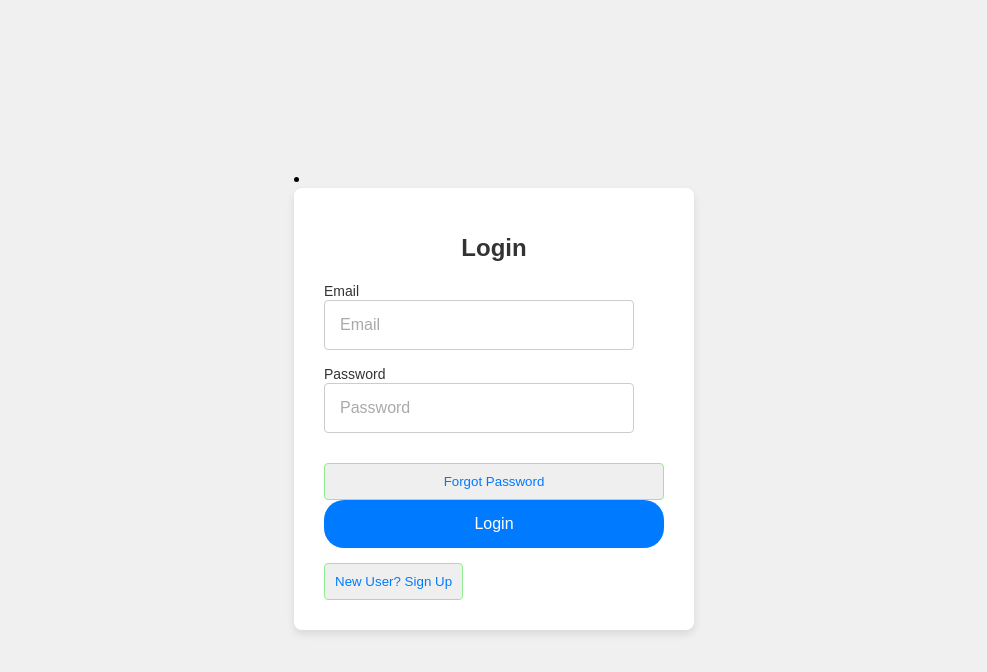
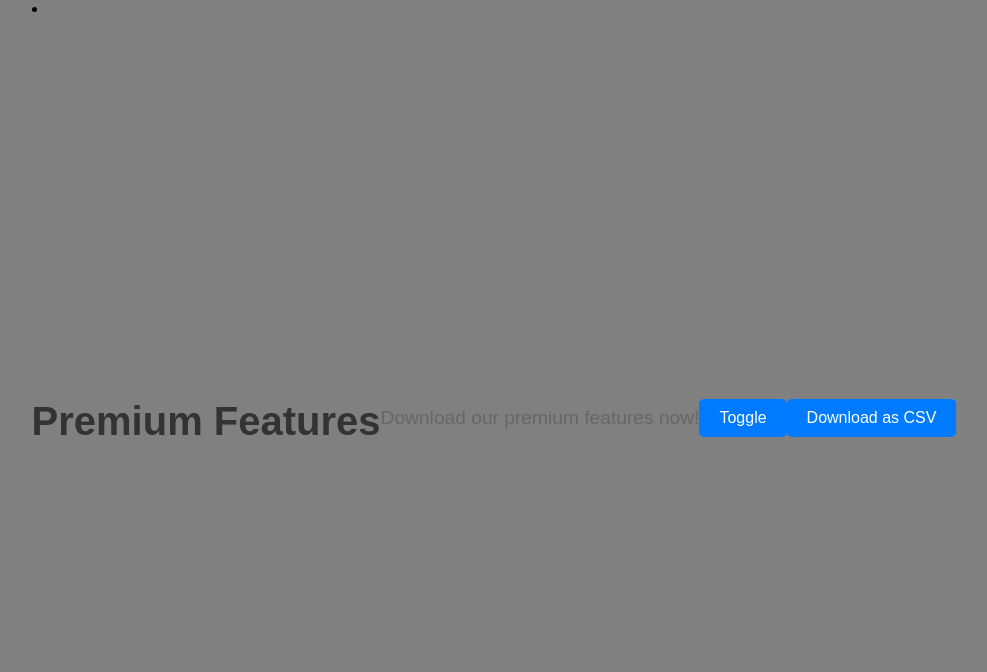
Before and after one commit to kulkarnianushree/Expense-Tracker-1-, a React (Create React App) app: page /download in a window 1280 px wide. Before the commit this address led to /. Shown: the top 672 px of the page, without its empty margins (146-1133 px from the left). Built offline with nearby package versions, Linux system fonts and the light colour scheme.

Commit message:
Adding Premium Features

```diff
--- a/src/App.jsx
+++ b/src/App.jsx
@@ -6,6 +6,7 @@ import Navigation from "./component/Layout/Navigation";
 import ProfilePage from "./Pages/ProfilePage";
 import ForgotPasswordPage from "./Pages/Forgot-PasswordPage";
 import { useSelector } from "react-redux";
+import DownloadPage from "./Pages/DownloadPage";
 
 function App() {
   const loginstatus = useSelector((state) => state.auth.isLoggedin);
@@ -18,6 +19,7 @@ function App() {
         <Route path="/welcome" element={loginstatus ? <WelcomePage /> : <Navigate to="/" />} />
         <Route path="/Profile" element={loginstatus ? <ProfilePage /> : <Navigate to="/" />} />
         <Route path="/ForgotPassword" element={loginstatus ? <Navigate to="/welcome" /> : <ForgotPasswordPage />} />
+        <Route path="/download" element={<DownloadPage/>}/>
         <Route path="*" element={<Navigate to="/" />} /> {/* Redirect any unknown routes to the home page */}
       </Routes>
     </Router>
--- /dev/null
+++ b/src/Pages/DownloadPage.js
@@ -0,0 +1,8 @@
+import Download from "../component/Expense/download"
+const DownloadPage = () =>{
+
+    return(
+        <Download/>
+    )
+}
+export default DownloadPage
--- a/src/Store/expenseSlice.js
+++ b/src/Store/expenseSlice.js
@@ -1,7 +1,9 @@
 import { createSlice } from '@reduxjs/toolkit';
+
 
 const initialState = {
   expenses: [],
+  theme: 'gray'
 };
 
 const expensesSlice = createSlice({
@@ -12,8 +14,14 @@ const expensesSlice = createSlice({
       state.expenses = action.payload;
     },
     deleteExpense(state, action) {
-      state.expenses = state.expenses.filter(expense => expense.id!== action.payload);
+      state.expenses = state.expenses.filter(expense => expense.id !== action.payload);
     },
+    toggle(state) {
+      state.theme = state.theme === 'gray' ? 'white' : 'gray';
+    },
+    DownloadFile(state){
+
+    }
   },
 });
 
--- a/src/component/Auth/Auth.js
+++ b/src/component/Auth/Auth.js
@@ -10,7 +10,7 @@ const Auth = () => {
   const loginStatus = useSelector(state => state.auth.isLoggedin)
   const dispatch = useDispatch()
   const [isSignin, setIsSignin] = useState(false);
-  const[ForgotPassword,setForgotPassword] = useState(false)
+  const[forgotPassword,setForgotPassword] = useState(false)
   const [UserDetail, setUserDetail] = useState({
     Email: "",
     Password: "",
@@ -190,7 +190,7 @@ const Auth = () => {
         </div>
       )}
       {loginStatus && <Welcome />}
-      {ForgotPassword && <ForgotPassword email={UserDetail.Email} />}
+      {forgotPassword && <ForgotPassword email={UserDetail.Email} />}
     </div>
   );
 };
--- a/src/component/Auth/Forgot-Password.js
+++ b/src/component/Auth/Forgot-Password.js
@@ -1,10 +1,12 @@
 import React, { useState } from "react";
 import { useNavigate } from "react-router-dom";
-import AuthPage from "../../Pages/AuthPage";
+
+
 
 const ForgotPassword = () => {
   const [email, setEmail] = useState('');
-  const navigation = useNavigate()
+  const navigation = useNavigate();
+
   const emailChangeHandler = (event) => {
     setEmail(event.target.value);
   };
@@ -23,7 +25,7 @@ const ForgotPassword = () => {
       });
 
       if (!response.ok) {
-        throw new Error('Try again');
+        throw new Error('Failed to send link. Please try again.');
       }
 
       const data = await response.json();
@@ -33,16 +35,19 @@ const ForgotPassword = () => {
       alert(error.message);
     }
   };
-  const GoBackHandler = () =>{
-    navigation(<AuthPage/>)
-  }
+
+  const GoBackHandler = () => {
+    navigation('/');
+  };
+
   return (
-    <div>
+    <div className="container">
       <form>
-        <div>
-          <label>Enter Registered E-mail</label>
+        <div className="form-group">
+          <label htmlFor="email">Enter Registered E-mail</label>
           <input
             type="email"
+            id="email"
             value={email}
             onChange={emailChangeHandler}
           />
--- a/src/component/Auth/Welcome.js
+++ b/src/component/Auth/Welcome.js
@@ -1,6 +1,7 @@
 import React from "react";
 import { useNavigate } from "react-router-dom";
 import { useSelector } from "react-redux";
+
 
 const Welcome = () => {
   const token = useSelector((state) => state.auth.token);
@@ -17,7 +18,7 @@ const Welcome = () => {
       }
 
       const response = await fetch(
-        "https://identitytoolkit.googleapis.com/v1/accounts:sendOobCode?key=AIzaSyDDlybY9oSYa0NreurM1v2BQ1v9Monw07A",
+        "https://identitytoolkit.googleapis.com/v1/accounts:sendOobCode?key=YOUR_API_KEY",
         {
           method: "POST",
           body: JSON.stringify({
@@ -43,15 +44,17 @@ const Welcome = () => {
   };
 
   return (
-    <div>
-      <h3>Welcome To Expense Tracker</h3>
-      <p>
-        Your Profile is Incomplete
+    <div className="container">
+      <h3 className="title">Welcome To Expense Tracker</h3>
+      <p className="message">
+        Your Profile is Incomplete. Complete it now.
+      </p>
+      <div className="buttons">
         <button onClick={ProfileCompleteHandler}>Complete now</button>
-      </p>
-      <button type="submit" onClick={verifyemailhandler}>
-        Verify Email
-      </button>
+        <button type="submit" onClick={verifyemailhandler}>
+          Verify Email
+        </button>
+      </div>
     </div>
   );
 };
--- a/src/component/Expense/Expense.js
+++ b/src/component/Expense/Expense.js
@@ -1,4 +1,5 @@
 import React, { useEffect } from 'react';
+import { useNavigate } from 'react-router-dom';
 import { useSelector, useDispatch } from 'react-redux';
 import { ExpenseAction } from '../../Store/expenseSlice';
 import './Expenses.css'
@@ -6,7 +7,7 @@ import './Expenses.css'
 const Expense = ({ onEdit }) => {
   const dispatch = useDispatch();
   const expenses = useSelector(state => state.expenses.expenses);
-
+  const navigate = useNavigate()
   console.log('Expenses:', expenses);
 
   const fetchExpenses = async () => {
@@ -48,7 +49,9 @@ const Expense = ({ onEdit }) => {
       alert(error.message);
     }
   };
-
+  const PremiumHandler = () =>{
+    navigate('/download')
+  }
   return (
     <div>
       <ul className="expense-list">
@@ -72,7 +75,7 @@ const Expense = ({ onEdit }) => {
             </table>
             <button type="button" onClick={() => onEdit(expense)}>EDIT</button>
             <button type="button" onClick={() => deleteExpenseHandler(expense.id)}>DELETE</button>
-            {expense.Amount > 10000 && <button type='button'>Premium</button>}
+            {expense.Amount > 10000 && <button type='button' onClick={PremiumHandler}>Premium</button>}
           </li>
         ))}
       </ul>
--- /dev/null
+++ b/src/component/Expense/download.css
@@ -0,0 +1,40 @@
+html, body {
+    background-color: gray;
+    height: 100%; /* Ensure the body and html cover the full viewport height */
+    margin: 0; /* Remove default margin */
+    padding: 0; /* Remove default padding */
+  }
+
+  .main {
+    height: 100vh; /* Ensure it covers the full viewport height */
+    display: flex;
+    align-items: center;
+    justify-content: center;
+    color: white; /* Optional: Set text color for better readability */
+  }
+  h1 {
+    font-size: 2.5em;
+    color: #333;
+    margin-bottom: 20px;
+  }
+
+  p {
+    font-size: 1.2em;
+    color: #666;
+    margin-bottom: 20px;
+  }
+
+  button {
+    font-size: 1em;
+    color: #fff;
+    background-color: #007bff;
+    border: none;
+    padding: 10px 20px;
+    border-radius: 5px;
+    cursor: pointer;
+    transition: background-color 0.3s ease;
+  }
+
+  button:hover {
+    background-color: #0056b3;
+  }
--- /dev/null
+++ b/src/component/Expense/download.js
@@ -0,0 +1,42 @@
+import React from 'react';
+import './download.css';
+import { useDispatch, useSelector } from 'react-redux';
+import { ExpenseAction } from '../../Store/expenseSlice';
+
+const Download = () => {
+  const dispatch = useDispatch();
+  const theme = useSelector(state => state.expenses.theme);
+  const expenses = useSelector(state => state.expenses.expenses);
+
+  const toggleColour = () => {
+    dispatch(ExpenseAction.toggle());
+  };
+
+  const downloadHandler = () => {
+    const csvRows = [
+      ['Category', 'Description', 'Amount'], // Headers
+      ...expenses.map(expense => [expense.Category, expense.Description, expense.Amount])
+    ];
+
+    const csvContent = csvRows.map(row => row.join(',')).join('\n');
+    const blob = new Blob([csvContent], { type: 'text/csv' });
+    const url = URL.createObjectURL(blob);
+    const link = document.createElement('a');
+    link.href = url;
+    link.download = 'expenses.csv';
+    document.body.appendChild(link);
+    link.click();
+    document.body.removeChild(link);
+  };
+
+  return (
+    <div className="main" style={{ backgroundColor: theme }}>
+      <h1 className="heading">Premium Features</h1>
+      <p className="description">Download our premium features now!</p>
+      <button className="download-button" onClick={toggleColour}>Toggle</button>
+      <button type='button' onClick={downloadHandler}>Download as CSV</button>
+    </div>
+  );
+};
+
+export default Download;
--- a/src/component/Layout/Navigation.js
+++ b/src/component/Layout/Navigation.js
@@ -30,6 +30,9 @@ const Navigation = () => {
           </li>
         </ul>
       )}
+      <li>
+        <NavLink to='/download'/>
+      </li>
       {loginstatus && (
         <button type="button" onClick={handleLogout}>
           Logout
```
